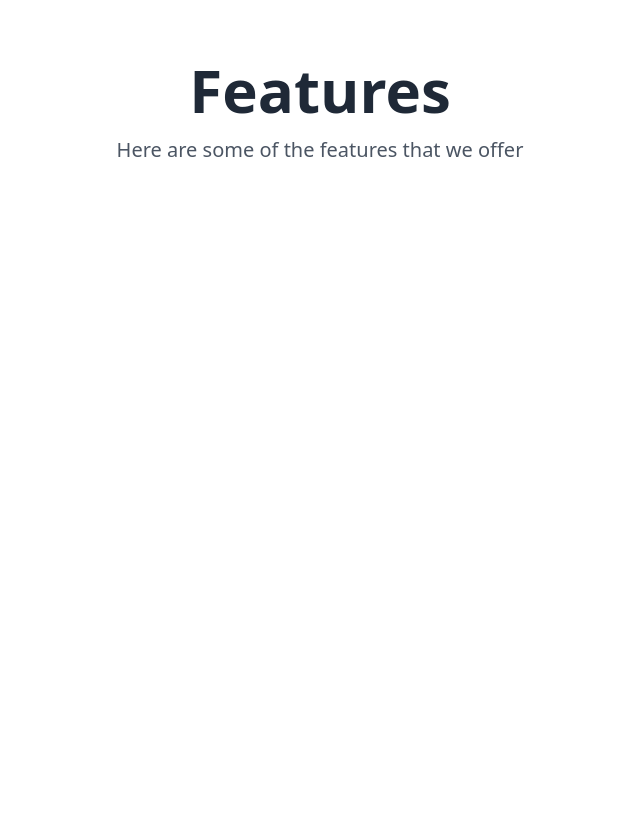
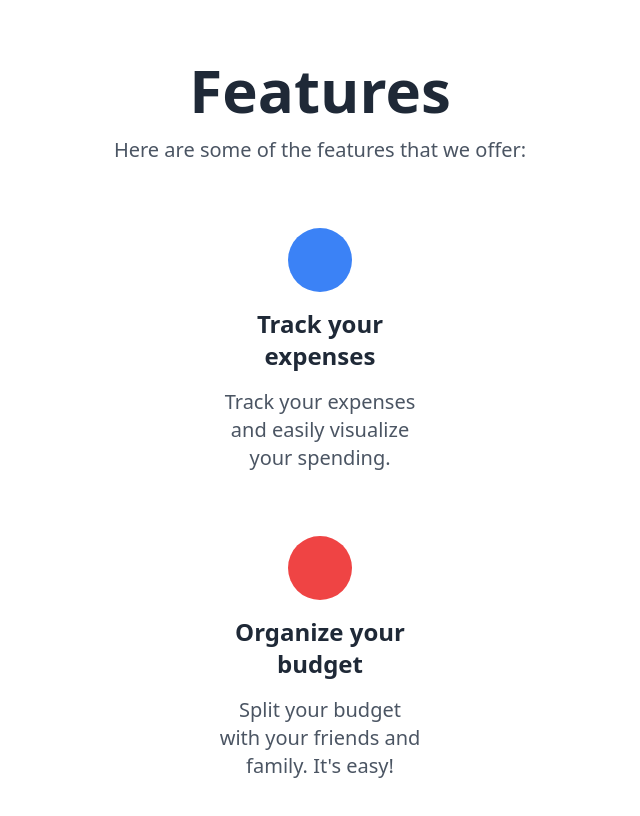
Before and after one commit to Sunnyhundal/Tiny-Split, a React (Vite) app: page / in a window 1280 px wide. Shown: the part 640-1456 px from the top of the page, without its empty margins (320-960 px from the left). Before the commit the page ends 1028 px from the top, so only its background shows below. Built offline with nearby package versions, Linux system fonts and the light colour scheme.

Commit message:
Add features section to landing page

```diff
--- a/src/routes/LandingRoute.jsx
+++ b/src/routes/LandingRoute.jsx
@@ -9,13 +9,14 @@ export default function LandingRoute() {
           <h1 className="text-6xl font-bold text-center text-gray-800">
             Welcome to <span className="text-blue-500">Tiny-Split</span>
             <br />
-            The small way to handle your <span className="text-blue-500">budget</span>
+            The small way to handle your{" "}
+            <span className="text-blue-500">budget</span>
           </h1>
 
           <p className="mt-4 text-xl text-center text-gray-600">
             The easiest way to split your budget with your friends and family
           </p>
-          </div>
+        </div>
       </div>
 
       {/* Features */}
@@ -26,13 +27,38 @@ export default function LandingRoute() {
             Features
           </h1>
           <p className="mt-4 text-xl text-center text-gray-600">
-            Here are some of the features that we offer
+            Here are some of the features that we offer:
           </p>
+
+          <div className="flex flex-row items-center justify-center w-full mt-16">
+            <div className="flex flex-col items-center justify-center w-1/3">
+              <div className="flex flex-row items-center justify-center w-16 h-16 bg-blue-500 rounded-full">
+                <i className="text-3xl text-white fas fa-users"></i>
+              </div>
+              <h1 className="mt-4 text-2xl font-bold text-center text-gray-800">
+                Track your expenses
+              </h1>
+              <p className="mt-4 text-xl text-center text-gray-600">
+                Track your expenses and easily visualize your spending.
+              </p>
+
+              <div className="flex flex-row items-center justify-center w-full mt-16">
+                <div className="flex flex-col items-center justify-center">
+                  <div className="flex flex-row items-center justify-center w-16 h-16 bg-red-500 rounded-full">
+                    <i className="text-3xl text-white fas fa-users"></i>
+                  </div>
+                  <h1 className="mt-4 text-2xl font-bold text-center text-gray-800">
+                    Organize your budget
+                  </h1>
+                  <p className="mt-4 text-xl text-center text-gray-600">
+                    Split your budget with your friends and family. It's easy!
+                  </p>
+                </div>
+              </div>
+            </div>
+          </div>
         </div>
-        </div>
-
-
-
+      </div>
     </div>
   );
 }
```
